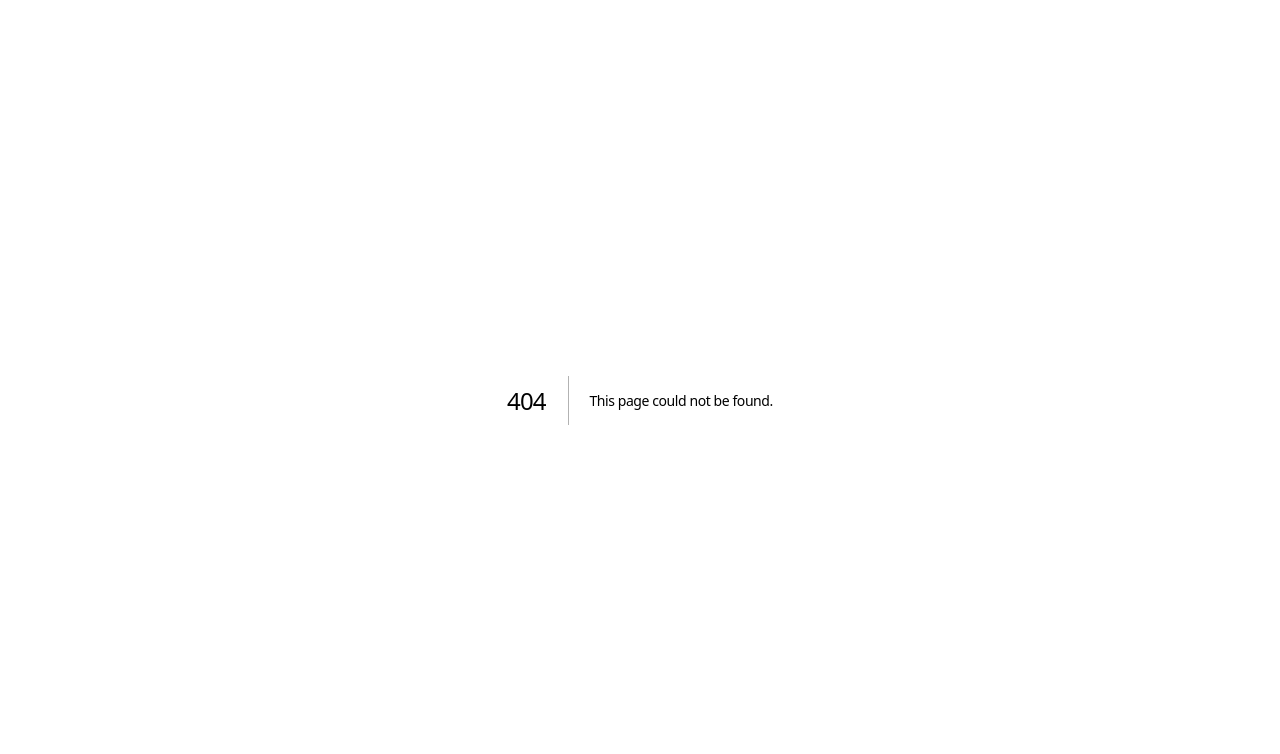
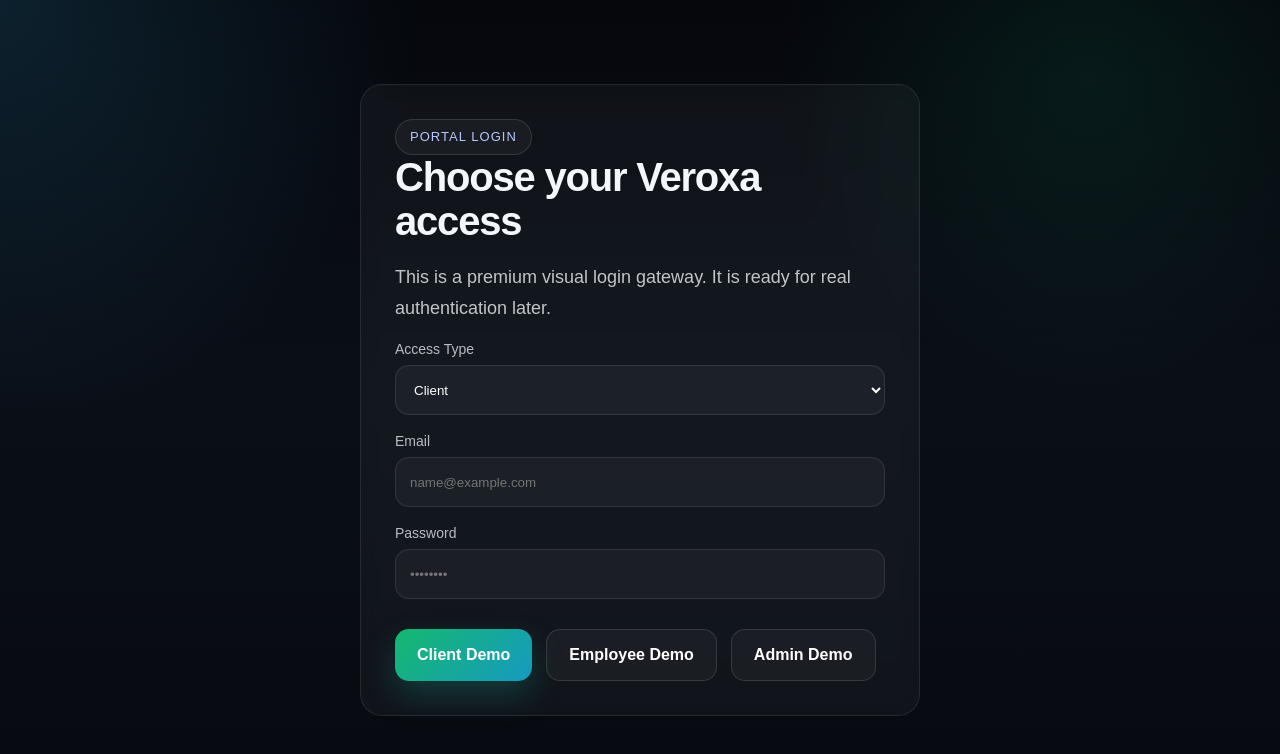
Before and after one commit to fgohar1/veroxa-site, a Next.js app: page / in a window 1280 px wide. Before the commit this address had no page. Shown: the top 754 px of the page. Built offline with nearby package versions, Linux system fonts and the light colour scheme.

Commit message:
Add files via upload

```diff
--- /dev/null
+++ b/app/page.js
@@ -0,0 +1,36 @@
+export default function LoginPage() {
+  return (
+    <main className="login-wrap">
+      <div className="login-card">
+        <div className="badge">Portal Login</div>
+        <h2>Choose your Veroxa access</h2>
+        <p>This is a premium visual login gateway. It is ready for real authentication later.</p>
+
+        <div className="form-group">
+          <label>Access Type</label>
+          <select defaultValue="client">
+            <option value="client">Client</option>
+            <option value="employee">Employee</option>
+            <option value="admin">Admin</option>
+          </select>
+        </div>
+
+        <div className="form-group">
+          <label>Email</label>
+          <input placeholder="name@example.com" />
+        </div>
+
+        <div className="form-group">
+          <label>Password</label>
+          <input type="password" placeholder="••••••••" />
+        </div>
+
+        <div className="button-row">
+          <a className="primary-btn" href="/client-dashboard">Client Demo</a>
+          <a className="secondary-btn" href="/employee-dashboard">Employee Demo</a>
+          <a className="secondary-btn" href="/admin-dashboard">Admin Demo</a>
+        </div>
+      </div>
+    </main>
+  );
+}
```
